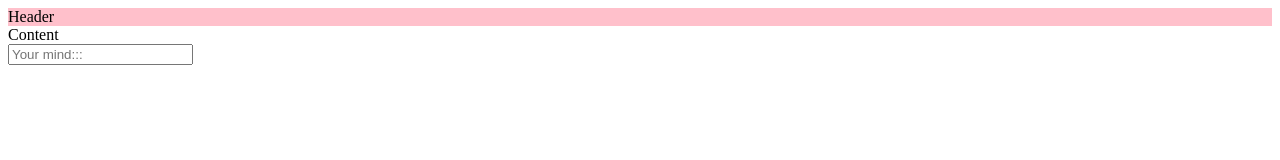
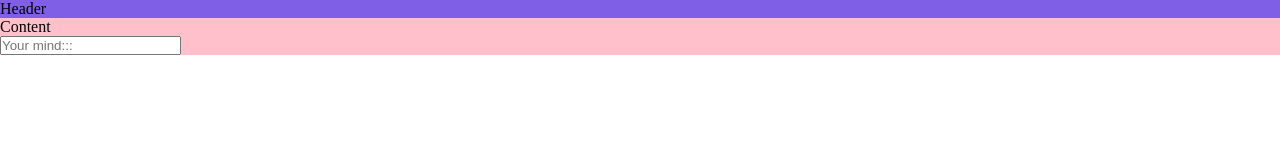
Before and after one commit to palecek/chat-layout, a plain HTML site: page index.html in a window 1280 px wide. Drawn offline with Linux system fonts and the light colour scheme.

Commit message:
Update style.css

```diff
--- a/style.css
+++ b/style.css
@@ -1 +1,12 @@
-.header { background-color: pink; }
+* {
+  margin: 0;
+  padding: 0;
+}
+
+.chat {
+  background-color: pink;
+}
+
+.header {
+  background-color: rgba(0, 0, 255, 0.5);
+}
```
